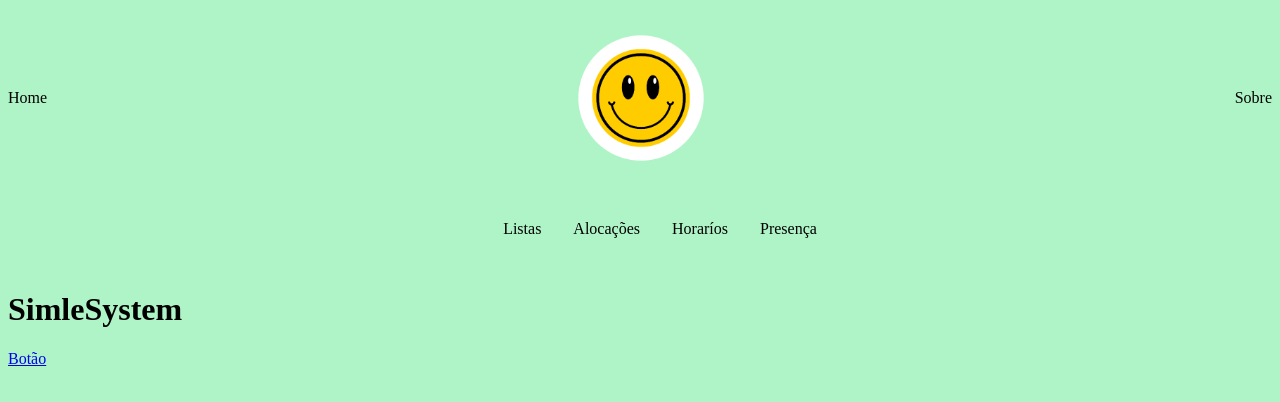
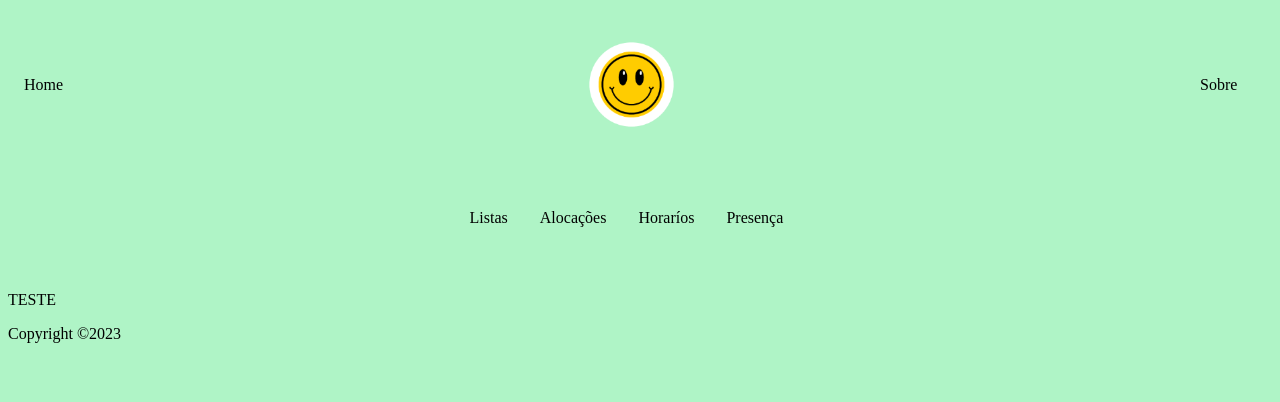
Before and after one commit to BrunoAntonio16/ResidenciaPortoDigitalFrontEnd, a React (Create React App) app: page / in a window 1280 px wide. Shown: the top 402 px of the page. Built offline with nearby package versions, Linux system fonts and the light colour scheme.

Commit message:
Criação e modificação na estilização da Navbar

```diff
--- a/src/App.js
+++ b/src/App.js
@@ -1,11 +1,12 @@
-import Navbar from "./layouts/Navbar";
+import Navbar from './layouts/Navbar'
+import Footer from './layouts/Footer'
 
 function App() {
   return (
     <div className="App">
-      <Navbar/>
-     <h1>SimleSystem</h1>
-     <a href="#" className="btn btn-primary">Botão</a>
+      <Navbar />
+        <p>TESTE</p>
+      <Footer />
     </div>
   );
 }
--- /dev/null
+++ b/src/layouts/Footer.js
@@ -0,0 +1,13 @@
+import styles from './Footer.module.css'
+
+function Footer() {
+    return (
+        <footer className={styles.footerConteiner} >
+            <div className={styles.footerBottom}>
+                <p>Copyright &copy;2023 </p>
+            </div>
+        </footer>
+    )
+}
+
+export default Footer
--- a/src/layouts/Navbar.js
+++ b/src/layouts/Navbar.js
@@ -6,7 +6,7 @@ function Navbar() {
         <header className={styles.header}>
             <div className={styles.block}>
                 <a href="#">Home</a>
-                <img src={logo} alt="SmileSystem" />
+                <img className={styles.logo} src={logo} alt="SmileSystem" />
                 <a href="#">Sobre</a>
             </div>
             <div className={styles.block} >
--- a/src/layouts/Navbar.module.css
+++ b/src/layouts/Navbar.module.css
@@ -5,14 +5,15 @@
 
 .block{
     display: flex;
-    width: 100%;
+    width: 96%;
     justify-content: space-between;
     align-items: center;
+    padding: 1rem;
 }
 
 .navbar{
     display: flex;
-    width: 100%;
+    width: 96%;
     justify-content: space-around;
     align-items: center;
 }
@@ -36,3 +37,7 @@
     color:crimson;
     text-decoration: none;
 }
+
+.logo{
+    width: 10%;
+}
```
Also changed, not shown: src/layouts/Footer.module.css (added).
